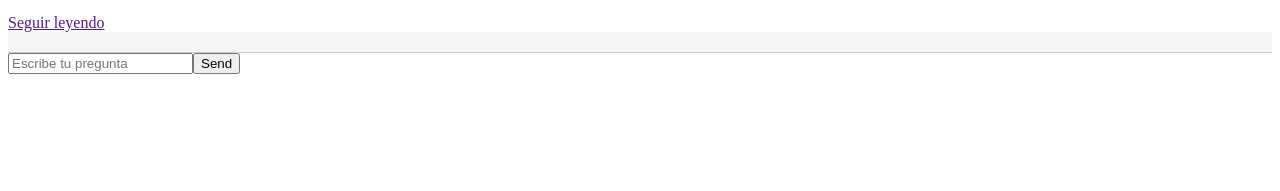
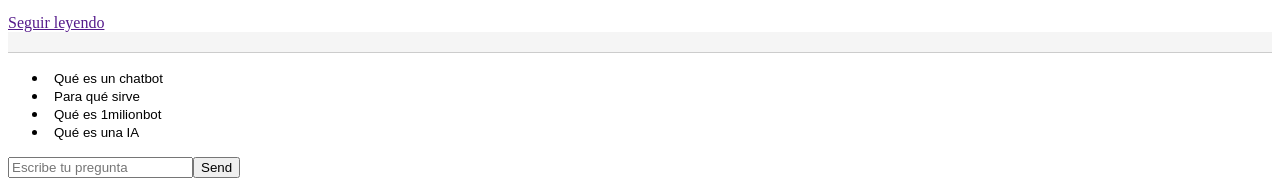
Before and after one commit to TLLRSK/1mb-pt-vue, a Vue app: page / in a window 1280 px wide. Shown: the part 238-429 px from the top of the page. Built offline with nearby package versions, Linux system fonts and the light colour scheme.

Commit message:
delete: some components reducing files structure

```diff
--- a/src/App.vue
+++ b/src/App.vue
@@ -4,11 +4,13 @@
     <div class="messages">
       <message-image-card></message-image-card>
     </div>
-    <message-input></message-input>
+    <chat-questions-carousel/>
+    <message-input/>
   </div>
 </template>
 
 <script>
+import ChatQuestionsCarousel from './components/chatContainer/ChatQuestionsCarousel.vue';
 import MessageInput from './components/messageInput/MessageInput.vue';
 import MessageImageCard from './components/messages/MessageImageCard.vue';
 import Nav from './components/nav/Nav.vue';
@@ -18,6 +20,7 @@ export default {
     Nav,
     MessageImageCard,
     MessageInput,
+    ChatQuestionsCarousel,
   },
   data() {
     return {
--- a/src/components/chatContainer/ChatContainer.vue
+++ b/src/components/chatContainer/ChatContainer.vue
@@ -1,4 +1,7 @@
 <template>
+    <main>
+
+    </main>
 </template>
 
 <script>
--- /dev/null
+++ b/src/components/chatContainer/ChatQuestionsCarousel.vue
@@ -0,0 +1,27 @@
+<template>
+    <div>
+        <ul>
+            <li v-for="question in questions" :key="question">
+                <button>{{question }}</button>
+            </li>
+        </ul>
+    </div>
+</template>
+
+<script>
+    export default {
+        data() {
+            return {
+                questions: [
+                    "Qué es un chatbot",
+                    "Para qué sirve",
+                    "Qué es 1milionbot",
+                    "Qué es una IA",
+                ]
+            }
+        }
+    }
+</script>
+
+<style>
+</style>
```
Also changed, not shown: public/index.js (+8 -1 lines), src/components/buttons/ButtonChatArrow.vue (deleted, +0 -8 lines), src/components/chatContainer/chattButtonCarousel.vue (deleted, +0 -8 lines), src/components/links/LinkImageCard.vue (deleted, +0 -8 lines), journal.txt, src/components/footer/Footer.vue (renamed from src/components/nav/chatbotProfile/ChatbotProfile.vue).
